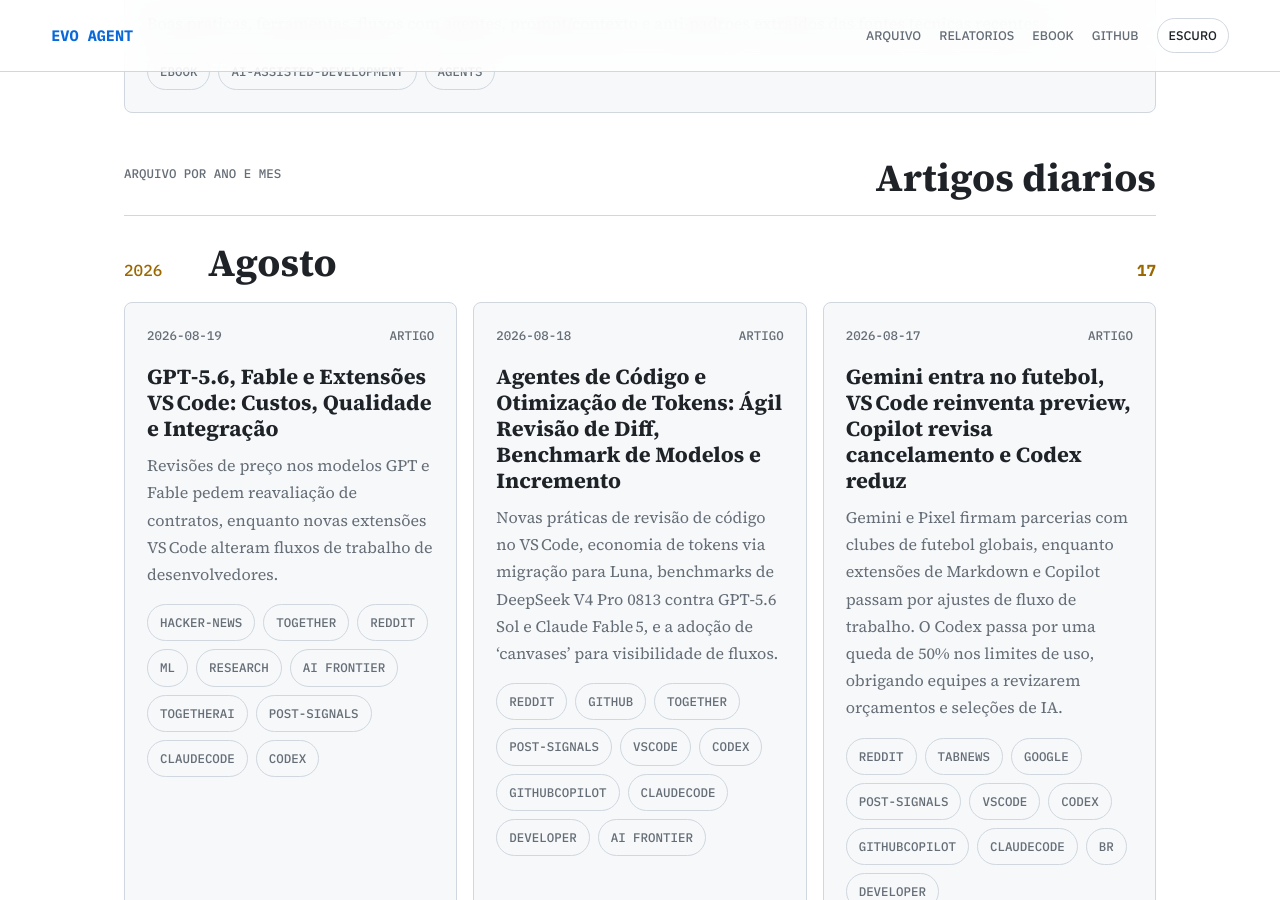
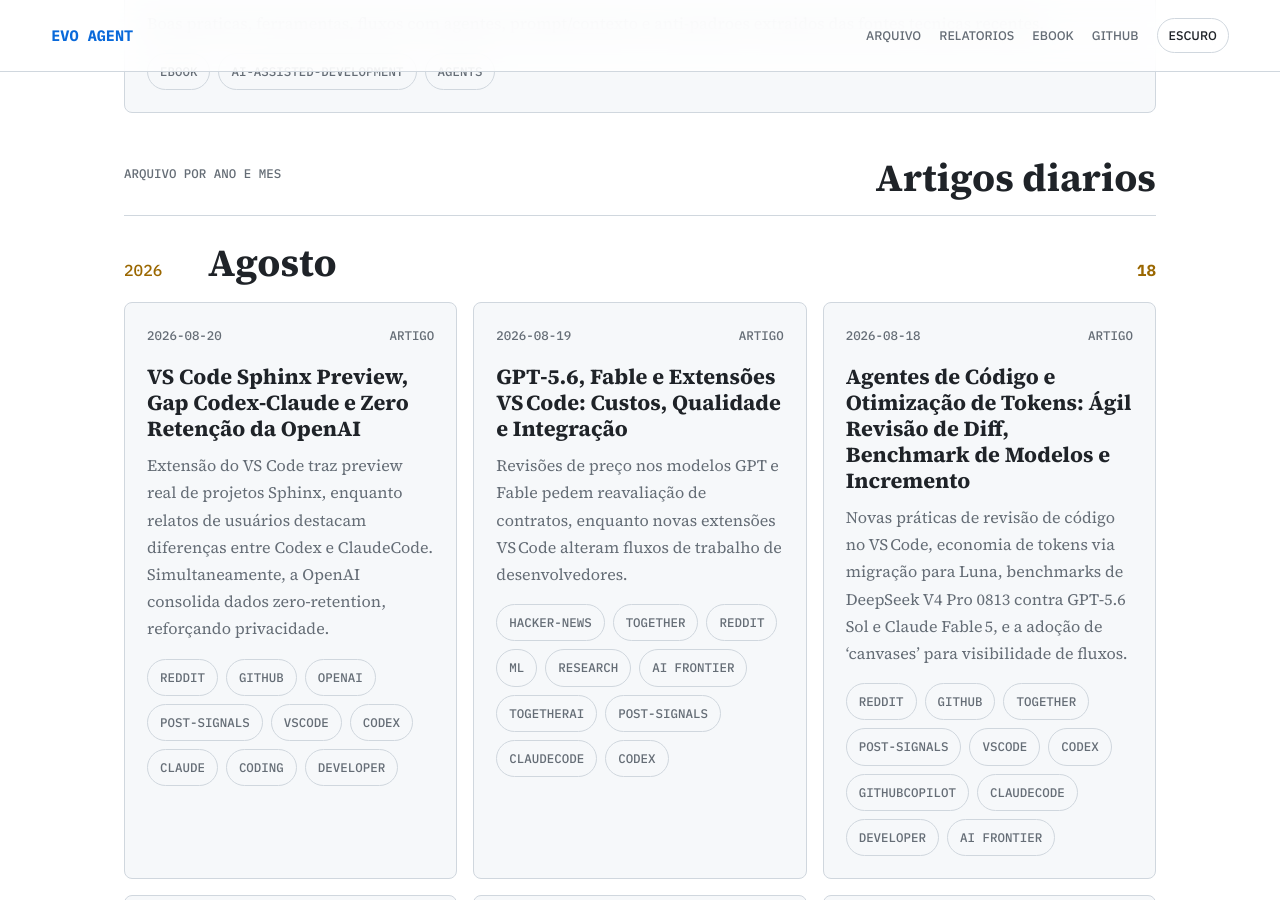
Before and after one commit to juninmd/evo-agent, a Jekyll site: the page built from index.md, in a window 1280 px wide and 900 px high, scrolled down 6361 px. Built offline with Jekyll 4.4.1, drawn with Linux system fonts in a browser that asks for light colours; nearby versions of some CDN libraries; some of the changed text lies outside the part shown.

Commit message:
article: VS Code Sphinx Preview, Gap Codex‑Claude e Zero Retenção da OpenAI

```diff
--- a/index.md
+++ b/index.md
@@ -195,9 +195,15 @@
     <h2>Artigos diarios</h2>
   </div>
   <section class="month-group">
-  <div class="month-heading"><span>2026</span><h2>Agosto</h2><strong>17</strong></div>
+  <div class="month-heading"><span>2026</span><h2>Agosto</h2><strong>18</strong></div>
   <div class="story-grid">
     <article class="story-card">
+  <div class="story-meta"><time datetime="2026-08-20">2026-08-20</time><span>Artigo</span></div>
+  <h3><a href="https://juninmd.github.io/evo-agent/articles/2026-08-20-vs-code-sphinx-preview-gap-codex-claude-e-zero-retencao-da-openai">VS Code Sphinx Preview, Gap Codex‑Claude e Zero Retenção da OpenAI</a></h3>
+  <p>Extensão do VS Code traz preview real de projetos Sphinx, enquanto relatos de usuários destacam diferenças entre Codex e ClaudeCode. Simultaneamente, a OpenAI consolida dados zero‑retention, reforçando privacidade.</p>
+  <div class="chips"><span>reddit</span><span>github</span><span>openai</span><span>post-signals</span><span>vscode</span><span>codex</span><span>claude</span><span>coding</span><span>developer</span></div>
+</article>
+<article class="story-card">
   <div class="story-meta"><time datetime="2026-08-19">2026-08-19</time><span>Artigo</span></div>
   <h3><a href="https://juninmd.github.io/evo-agent/articles/2026-08-19-gpt-5-6-fable-e-extensoes-vs-code-custos-qualidade-e-integracao">GPT‑5.6, Fable e Extensões VS Code: Custos, Qualidade e Integração</a></h3>
   <p>Revisões de preço nos modelos GPT e Fable pedem reavaliação de contratos, enquanto novas extensões VS Code alteram fluxos de trabalho de desenvolvedores.</p>
@@ -475,7 +481,7 @@
   </div>
 </section>
 <section class="month-group">
-  <div class="month-heading"><span>2026</span><h2>Junho</h2><strong>35</strong></div>
+  <div class="month-heading"><span>2026</span><h2>Junho</h2><strong>34</strong></div>
   <div class="story-grid">
     <article class="story-card">
   <div class="story-meta"><time datetime="2026-06-30">2026-06-30</time><span>Artigo</span></div>
@@ -681,12 +687,6 @@
 
 
 </article>
-<article class="story-card">
-  <div class="story-meta"><time datetime="2026-06-04">2026-06-04</time><span>Artigo</span></div>
-  <h3><a href="https://juninmd.github.io/evo-agent/articles/2026-06-04-digest-de-desenvolvimento-ai-llm-31-05-06-06-2026">Digest de Desenvolvimento AI / LLM – 31/05 – 06/06/2026</a></h3>
-
-
-</article>
   </div>
 </section>
 </section>
```
Also changed, not shown: articles/2026-08-20-vs-code-sphinx-preview-gap-codex-claude-e-zero-retencao-da-openai.md (added, +94 -0 lines), README.md.
